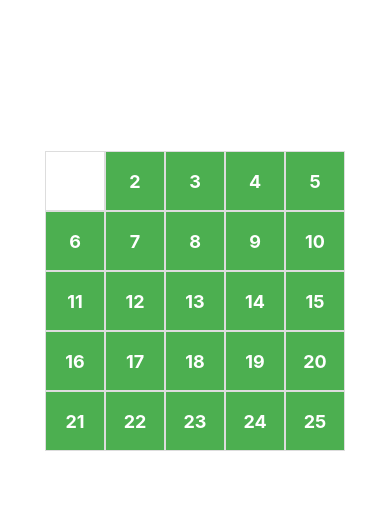
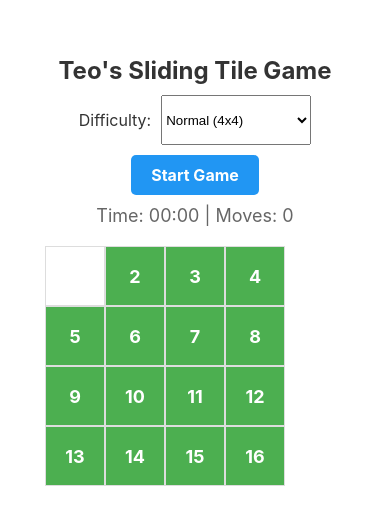
Before and after one commit to QbertMF/tilequest, a React Native app: screen / in a window 390 px wide. Shown: the part 121-646 px from the top of the page. Built offline with nearby package versions, Linux system fonts and the light colour scheme.

Commit message:
before chnging the appearance

```diff
--- a/App.tsx
+++ b/App.tsx
@@ -1,18 +1,93 @@
 import { StatusBar } from 'expo-status-bar';
 import { StyleSheet, Text, View, TouchableOpacity } from 'react-native';
-import { createTileGame, moveTiles } from './types/TileGame';
-import { useState } from 'react';
+import { Picker } from '@react-native-picker/picker';
+import { createTileGame, moveTiles, shuffleTiles } from './types/TileGame';
+import { useState, useEffect } from 'react';
+
+type Difficulty = 'easy' | 'normal' | 'hard';
 
 export default function App() {
+  const [difficulty, setDifficulty] = useState<Difficulty>('normal');
   const [gameState, setGameState] = useState(() => createTileGame());
+  const [timer, setTimer] = useState(0);
+  const [gameStarted, setGameStarted] = useState(false);
+  const [moves, setMoves] = useState(0);
+  const [gameActive, setGameActive] = useState(false);
   const tileSize = 60;
 
+  const getDifficultySize = (diff: Difficulty) => {
+    switch (diff) {
+      case 'easy': return 3;
+      case 'normal': return 4;
+      case 'hard': return 5;
+    }
+  };
+
+  useEffect(() => {
+    const size = getDifficultySize(difficulty);
+    setGameState(createTileGame(size, size));
+    setTimer(0);
+    setGameStarted(false);
+    setMoves(0);
+    setGameActive(false);
+  }, [difficulty]);
+
+  useEffect(() => {
+    let interval: NodeJS.Timeout;
+    if (gameStarted) {
+      interval = setInterval(() => {
+        setTimer(prev => prev + 1);
+      }, 1000);
+    }
+    return () => clearInterval(interval);
+  }, [gameStarted]);
+
   const handleTileClick = (tileId: number) => {
-    setGameState(prevState => moveTiles(prevState, tileId));
+    if (!gameActive) return;
+
+    const newGameState = moveTiles(gameState, tileId);
+    if (newGameState !== gameState) {
+      if (!gameStarted) {
+        setGameStarted(true);
+      }
+      setMoves(prev => prev + 1);
+      setGameState(newGameState);
+    }
+  };
+
+  const startGame = () => {
+    setGameState(prevState => shuffleTiles(prevState));
+    setTimer(0);
+    setGameStarted(false);
+    setMoves(0);
+    setGameActive(true);
+  };
+
+  const formatTime = (seconds: number) => {
+    const mins = Math.floor(seconds / 60);
+    const secs = seconds % 60;
+    return `${mins.toString().padStart(2, '0')}:${secs.toString().padStart(2, '0')}`;
   };
 
   return (
     <View style={styles.container}>
+      <Text style={styles.title}>Teo's Sliding Tile Game</Text>
+      <View style={styles.difficultyContainer}>
+        <Text style={styles.difficultyLabel}>Difficulty:</Text>
+        <Picker
+          selectedValue={difficulty}
+          style={styles.picker}
+          onValueChange={(value) => setDifficulty(value)}
+        >
+          <Picker.Item label="Easy (3x3)" value="easy" />
+          <Picker.Item label="Normal (4x4)" value="normal" />
+          <Picker.Item label="Hard (5x5)" value="hard" />
+        </Picker>
+      </View>
+      <TouchableOpacity style={styles.startButton} onPress={startGame}>
+        <Text style={styles.startButtonText}>Start Game</Text>
+      </TouchableOpacity>
+      <Text style={styles.timer}>Time: {formatTime(timer)} | Moves: {moves}</Text>
       <View style={styles.gameBoard}>
         {gameState.tiles.map(tile => (
           <TouchableOpacity
@@ -26,7 +101,7 @@ export default function App() {
               }
             ]}
             onPress={() => handleTileClick(tile.id)}
-            disabled={!tile.value}
+            disabled={!tile.value || !gameActive}
           >
             {tile.value && <Text style={styles.tileText}>{tile.value}</Text>}
           </TouchableOpacity>
@@ -43,6 +118,43 @@ const styles = StyleSheet.create({
     backgroundColor: '#fff',
     alignItems: 'center',
     justifyContent: 'center',
+  },
+  title: {
+    fontSize: 24,
+    fontWeight: 'bold',
+    marginBottom: 10,
+    color: '#333',
+  },
+  difficultyContainer: {
+    flexDirection: 'row',
+    alignItems: 'center',
+    marginBottom: 10,
+  },
+  difficultyLabel: {
+    fontSize: 16,
+    marginRight: 10,
+    color: '#333',
+  },
+  picker: {
+    height: 50,
+    width: 150,
+  },
+  startButton: {
+    backgroundColor: '#2196F3',
+    paddingHorizontal: 20,
+    paddingVertical: 10,
+    borderRadius: 5,
+    marginBottom: 10,
+  },
+  startButtonText: {
+    color: 'white',
+    fontSize: 16,
+    fontWeight: 'bold',
+  },
+  timer: {
+    fontSize: 18,
+    marginBottom: 20,
+    color: '#666',
   },
   gameBoard: {
     position: 'relative',
--- a/package.json
+++ b/package.json
@@ -9,6 +9,7 @@
     "web": "expo start --web"
   },
   "dependencies": {
+    "@react-native-picker/picker": "^2.11.4",
     "expo": "~54.0.30",
     "expo-status-bar": "~3.0.9",
     "react": "19.1.0",
--- a/types/TileGame.ts
+++ b/types/TileGame.ts
@@ -80,3 +80,27 @@ export function moveTiles(gameState: TileGameState, clickedTileId: number): Tile
 
   return { ...gameState, tiles: newTiles };
 }
+
+export function shuffleTiles(gameState: TileGameState): TileGameState {
+  const newTiles = [...gameState.tiles];
+  const nonEmptyTiles = newTiles.filter(t => t.value !== null);
+  const emptyTile = newTiles.find(t => t.value === null)!;
+
+  // Get all positions except empty tile position
+  const availablePositions = newTiles
+    .filter(t => t.value !== null)
+    .map(t => ({ ...t.position }));
+
+  // Shuffle positions
+  for (let i = availablePositions.length - 1; i > 0; i--) {
+    const j = Math.floor(Math.random() * (i + 1));
+    [availablePositions[i], availablePositions[j]] = [availablePositions[j], availablePositions[i]];
+  }
+
+  // Assign shuffled positions to non-empty tiles
+  nonEmptyTiles.forEach((tile, index) => {
+    tile.position = availablePositions[index];
+  });
+
+  return { ...gameState, tiles: newTiles };
+}
```
Also changed, not shown: 1 other file (tests, documents, lock files or other folders).
